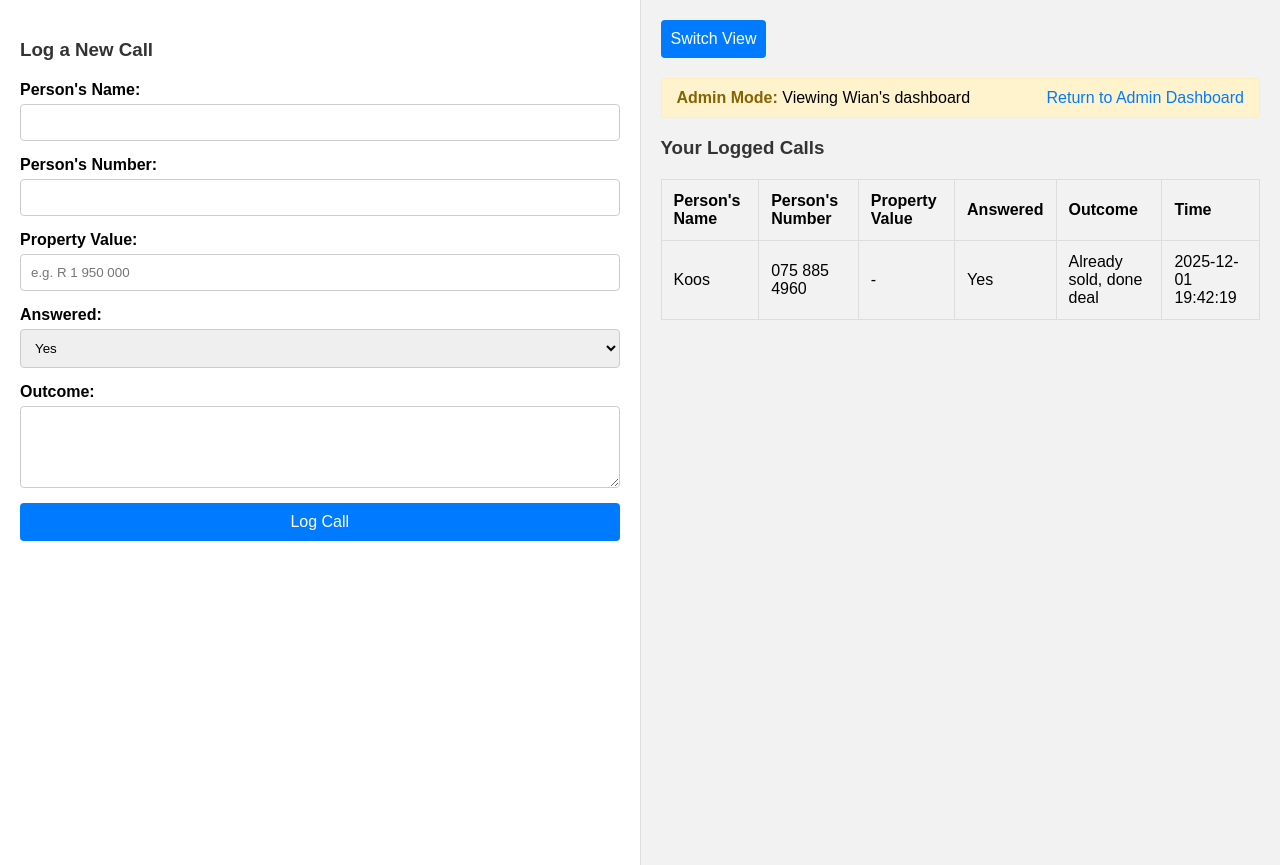
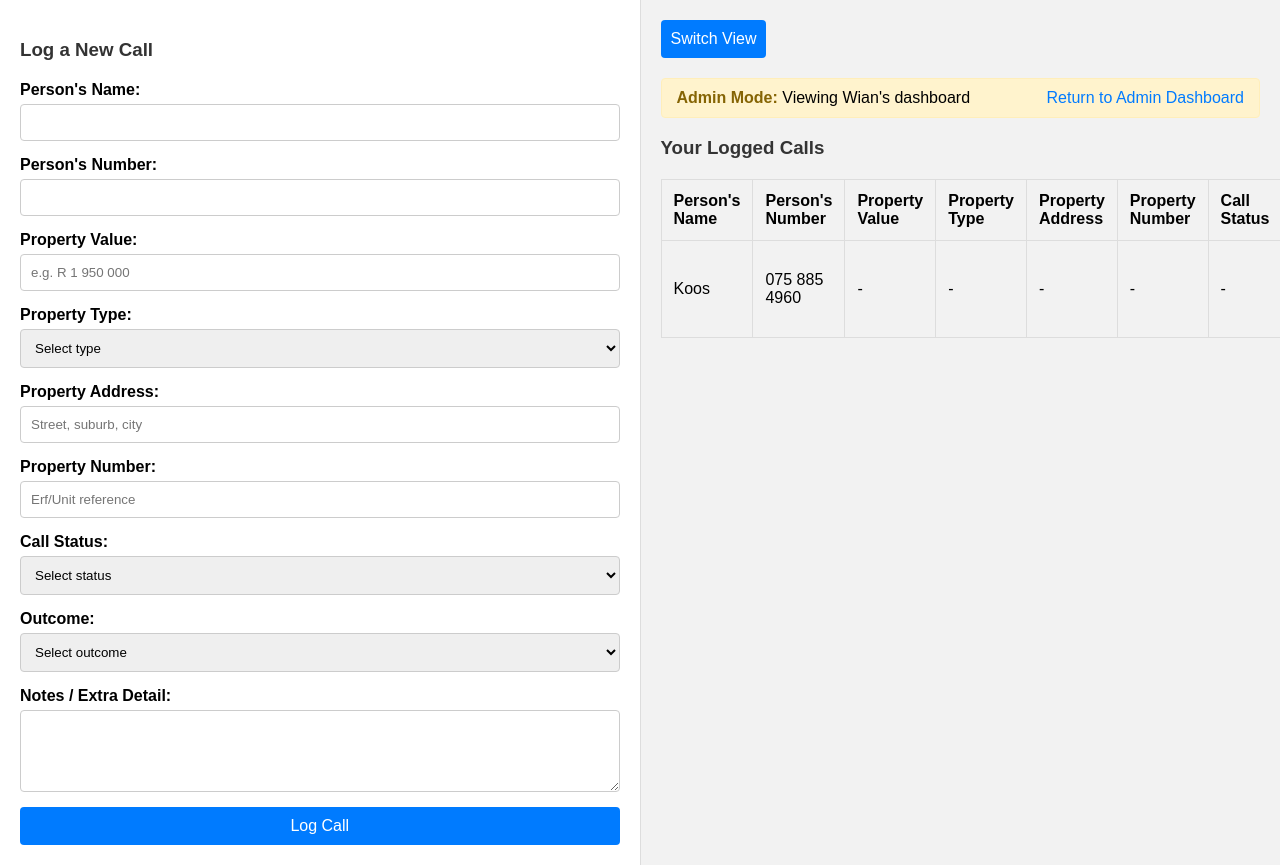
Before and after one commit to wianjpmostert-pixel/Call_Logger_App, a Flask app: page /dashboard in a window 1280 px wide. Shown: the part 48-913 px from the top of the page. Run offline with Flask 3, Linux system fonts and the light colour scheme; the visitor is signed in with stand-in values (Sample User, id 1).

Commit message:
Add detailed property fields and call outcomes

```diff
--- a/app.py
+++ b/app.py
@@ -1,9 +1,11 @@
-from flask import Flask, render_template, request, redirect, url_for, flash, session
+from flask import Flask, render_template, request, redirect, url_for, flash, session, Response
 from flask_sqlalchemy import SQLAlchemy
 from flask_admin import Admin
 from flask_admin.contrib.sqla import ModelView
 import datetime
 import re
+import csv
+import io
 from sqlalchemy import func, text
 
 app = Flask(__name__)
@@ -41,6 +43,11 @@ class Call(db.Model):
     answered = db.Column(db.Boolean, default=False, nullable=False)
     outcome = db.Column(db.Text, nullable=True)
     property_value = db.Column(db.String(100), nullable=True)
+    property_type = db.Column(db.String(64), nullable=True)
+    property_address = db.Column(db.String(255), nullable=True)
+    property_number = db.Column(db.String(100), nullable=True)
+    call_status = db.Column(db.String(64), nullable=True)
+    call_outcome = db.Column(db.String(32), nullable=True)
     timestamp = db.Column(db.DateTime, default=datetime.datetime.utcnow)
 
     def __repr__(self):
@@ -62,10 +69,24 @@ admin.add_view(ModelView(Call, db.session))
 def _ensure_schema_updates():
     with app.app_context():
         db.create_all()
-        existing_columns = db.session.execute(text("PRAGMA table_info(call)"))
-        has_property_value = any(row[1] == 'property_value' for row in existing_columns)
-        if not has_property_value:
-            db.session.execute(text("ALTER TABLE call ADD COLUMN property_value TEXT"))
+        existing_columns = list(db.session.execute(text("PRAGMA table_info(call)")))
+        column_names = {row[1] for row in existing_columns}
+        statements = []
+        if 'property_value' not in column_names:
+            statements.append("ALTER TABLE call ADD COLUMN property_value TEXT")
+        if 'property_type' not in column_names:
+            statements.append("ALTER TABLE call ADD COLUMN property_type TEXT")
+        if 'property_address' not in column_names:
+            statements.append("ALTER TABLE call ADD COLUMN property_address TEXT")
+        if 'property_number' not in column_names:
+            statements.append("ALTER TABLE call ADD COLUMN property_number TEXT")
+        if 'call_status' not in column_names:
+            statements.append("ALTER TABLE call ADD COLUMN call_status TEXT")
+        if 'call_outcome' not in column_names:
+            statements.append("ALTER TABLE call ADD COLUMN call_outcome TEXT")
+        for sql in statements:
+            db.session.execute(text(sql))
+        if statements:
             db.session.commit()
 
 
@@ -73,6 +94,20 @@ _ensure_schema_updates()
 
 
 _CURRENCY_STRIPPER = re.compile(r'[^0-9,.-]')
+PROPERTY_TYPE_OPTIONS = [
+    'House',
+    'Vacant Land',
+    'Farm',
+    'Apartment Building',
+    'Commercial',
+    'Industrial'
+]
+CALL_STATUS_OPTIONS = [
+    'Answered',
+    'No Answer',
+    'No Answer and Left Message'
+]
+CALL_OUTCOME_OPTIONS = ['Yes', 'No', 'Undetermined']
 
 
 def _parse_property_value(raw_value):
@@ -92,6 +127,27 @@ def _format_currency(amount):
     if amount is None:
         return 'R 0'
     return f"R {amount:,.0f}"
+
+
+def _sanitize_property_type(raw_value):
+    if not raw_value:
+        return None
+    normalized = raw_value.strip()
+    return normalized if normalized in PROPERTY_TYPE_OPTIONS else None
+
+
+def _sanitize_call_status(raw_value):
+    if not raw_value:
+        return None
+    normalized = raw_value.strip()
+    return normalized if normalized in CALL_STATUS_OPTIONS else None
+
+
+def _sanitize_call_outcome(raw_value):
+    if not raw_value:
+        return None
+    normalized = raw_value.strip()
+    return normalized if normalized in CALL_OUTCOME_OPTIONS else None
 
 
 def get_setting_value(key, default=''):
@@ -165,9 +221,15 @@ def dashboard():
     if request.method == 'POST':
         person_name = request.form['person_name']
         person_number = request.form['person_number']
-        answered = request.form.get('answered') == 'yes'
+        call_outcome_value = _sanitize_call_outcome(request.form.get('call_outcome'))
+        answered = call_outcome_value == 'Yes'
         outcome = request.form['outcome']
         property_value = request.form.get('property_value', '').strip()
+        property_type = _sanitize_property_type(request.form.get('property_type'))
+        property_address = request.form.get('property_address', '').strip()
+        property_number = request.form.get('property_number', '').strip()
+        call_status = _sanitize_call_status(request.form.get('call_status'))
+        call_outcome = call_outcome_value or 'Undetermined'
 
         new_call = Call(
             person_name=person_name,
@@ -175,6 +237,11 @@ def dashboard():
             answered=answered,
             outcome=outcome,
             property_value=property_value or None,
+            property_type=property_type,
+            property_address=property_address or None,
+            property_number=property_number or None,
+            call_status=call_status,
+            call_outcome=call_outcome,
             employee_id=employee_id
         )
         db.session.add(new_call)
@@ -204,7 +271,10 @@ def dashboard():
         calls=calls,
         call_dates=call_dates,
         is_admin=is_admin,
-        viewing_employee=employee if is_admin else None
+        viewing_employee=employee if is_admin else None,
+        property_types=PROPERTY_TYPE_OPTIONS,
+        call_status_options=CALL_STATUS_OPTIONS,
+        call_outcome_options=CALL_OUTCOME_OPTIONS
     )
 
 def _require_admin():
@@ -309,6 +379,7 @@ def admin_dashboard():
         no_count=no_count,
         total_employees=len(employees),
         month_label=month_start.strftime('%B %Y'),
+        current_month_param=month_start.strftime('%Y-%m'),
         month_yes=month_yes,
         month_no=month_no,
         month_total_calls=month_total_calls,
@@ -319,6 +390,71 @@ def admin_dashboard():
         prev_month_param=prev_month_param,
         next_month_param=next_month_param
     )
+
+
+@app.route('/admin/export/calls.csv')
+def admin_export_calls():
+    if not _require_admin():
+        return redirect(url_for('login'))
+
+    month_param = request.args.get('month')
+    query = (
+        db.session.query(Call, Employee.name.label('employee_name'))
+        .join(Employee)
+        .order_by(Call.timestamp.desc())
+    )
+    filename_suffix = 'all'
+
+    if month_param:
+        try:
+            month_start_date = datetime.datetime.strptime(month_param, '%Y-%m').date().replace(day=1)
+            month_end_date = (month_start_date + datetime.timedelta(days=32)).replace(day=1)
+            month_start = datetime.datetime.combine(month_start_date, datetime.time.min)
+            month_end = datetime.datetime.combine(month_end_date, datetime.time.min)
+            query = query.filter(Call.timestamp >= month_start, Call.timestamp < month_end)
+            filename_suffix = month_start_date.strftime('%Y_%m')
+        except ValueError:
+            pass
+
+    output = io.StringIO()
+    output.write('sep=,\n')  # Hint Excel to treat comma as delimiter
+    writer = csv.writer(output)
+    writer.writerow([
+        'Call ID',
+        'Employee',
+        'Person Name',
+        'Person Number',
+        'Call Status',
+        'Call Outcome',
+        'Answered',
+        'Outcome',
+        'Property Value',
+        'Property Type',
+        'Property Address',
+        'Property Number',
+        'Timestamp'
+    ])
+
+    for call, employee_name in query.all():
+        writer.writerow([
+            call.id,
+            employee_name,
+            call.person_name,
+            call.person_number,
+            call.call_status or '',
+            call.call_outcome or '',
+            'Yes' if call.answered else 'No',
+            call.outcome or '',
+            call.property_value or '',
+            call.property_type or '',
+            call.property_address or '',
+            call.property_number or '',
+            call.timestamp.strftime('%Y-%m-%d %H:%M:%S')
+        ])
+
+    response = Response(output.getvalue(), mimetype='text/csv')
+    response.headers['Content-Disposition'] = f'attachment; filename=calls_{filename_suffix}.csv'
+    return response
 
 
 @app.route('/admin/users')
--- a/templates/admin_dashboard.html
+++ b/templates/admin_dashboard.html
@@ -164,6 +164,7 @@
             <a class="button-link" href="{{ url_for('admin_add_user') }}">Add User</a>
             <a class="button-link" href="{{ url_for('admin_users') }}">View Users</a>
             <a class="button-link" href="{{ url_for('admin_settings') }}">General Settings</a>
+            <a class="button-link" href="{{ url_for('admin_export_calls', month=current_month_param) }}">Export CSV</a>
             <a class="button-link subtle" href="{{ url_for('logout') }}">Logout</a>
         </div>
     </div>
--- a/templates/dashboard.html
+++ b/templates/dashboard.html
@@ -22,13 +22,37 @@
                 <label for="property_value">Property Value:</label>
                 <input type="text" id="property_value" name="property_value" placeholder="e.g. R 1 950 000">
 
-                <label for="answered">Answered:</label>
-                <select id="answered" name="answered">
-                    <option value="yes">Yes</option>
-                    <option value="no">No</option>
+                <label for="property_type">Property Type:</label>
+                <select id="property_type" name="property_type">
+                    <option value="">Select type</option>
+                    {% for option in property_types %}
+                    <option value="{{ option }}">{{ option }}</option>
+                    {% endfor %}
                 </select>
 
-                <label for="outcome">Outcome:</label>
+                <label for="property_address">Property Address:</label>
+                <input type="text" id="property_address" name="property_address" placeholder="Street, suburb, city">
+
+                <label for="property_number">Property Number:</label>
+                <input type="text" id="property_number" name="property_number" placeholder="Erf/Unit reference">
+
+                <label for="call_status">Call Status:</label>
+                <select id="call_status" name="call_status">
+                    <option value="">Select status</option>
+                    {% for option in call_status_options %}
+                    <option value="{{ option }}">{{ option }}</option>
+                    {% endfor %}
+                </select>
+
+                <label for="call_outcome">Outcome:</label>
+                <select id="call_outcome" name="call_outcome">
+                    <option value="">Select outcome</option>
+                    {% for option in call_outcome_options %}
+                    <option value="{{ option }}">{{ option }}</option>
+                    {% endfor %}
+                </select>
+
+                <label for="outcome">Notes / Extra Detail:</label>
                 <textarea id="outcome" name="outcome" rows="4"></textarea>
 
                 <button type="submit">Log Call</button>
@@ -57,6 +81,11 @@
                         <th>Person's Name</th>
                         <th>Person's Number</th>
                         <th>Property Value</th>
+                        <th>Property Type</th>
+                        <th>Property Address</th>
+                        <th>Property Number</th>
+                        <th>Call Status</th>
+                        <th>Call Outcome</th>
                         <th>Answered</th>
                         <th>Outcome</th>
                         <th>Time</th>
@@ -66,6 +95,11 @@
                         <td>{{ call.person_name }}</td>
                         <td>{{ call.person_number }}</td>
                         <td>{{ call.property_value or '-' }}</td>
+                        <td>{{ call.property_type or '-' }}</td>
+                        <td>{{ call.property_address or '-' }}</td>
+                        <td>{{ call.property_number or '-' }}</td>
+                        <td>{{ call.call_status or '-' }}</td>
+                        <td>{{ call.call_outcome or '-' }}</td>
                         <td>{{ "Yes" if call.answered else "No" }}</td>
                         <td>{{ call.outcome }}</td>
                         <td>{{ call.timestamp.strftime('%Y-%m-%d %H:%M:%S') }}</td>
```
Also changed, not shown: templates/admin_employee.html (+10 -0 lines).
